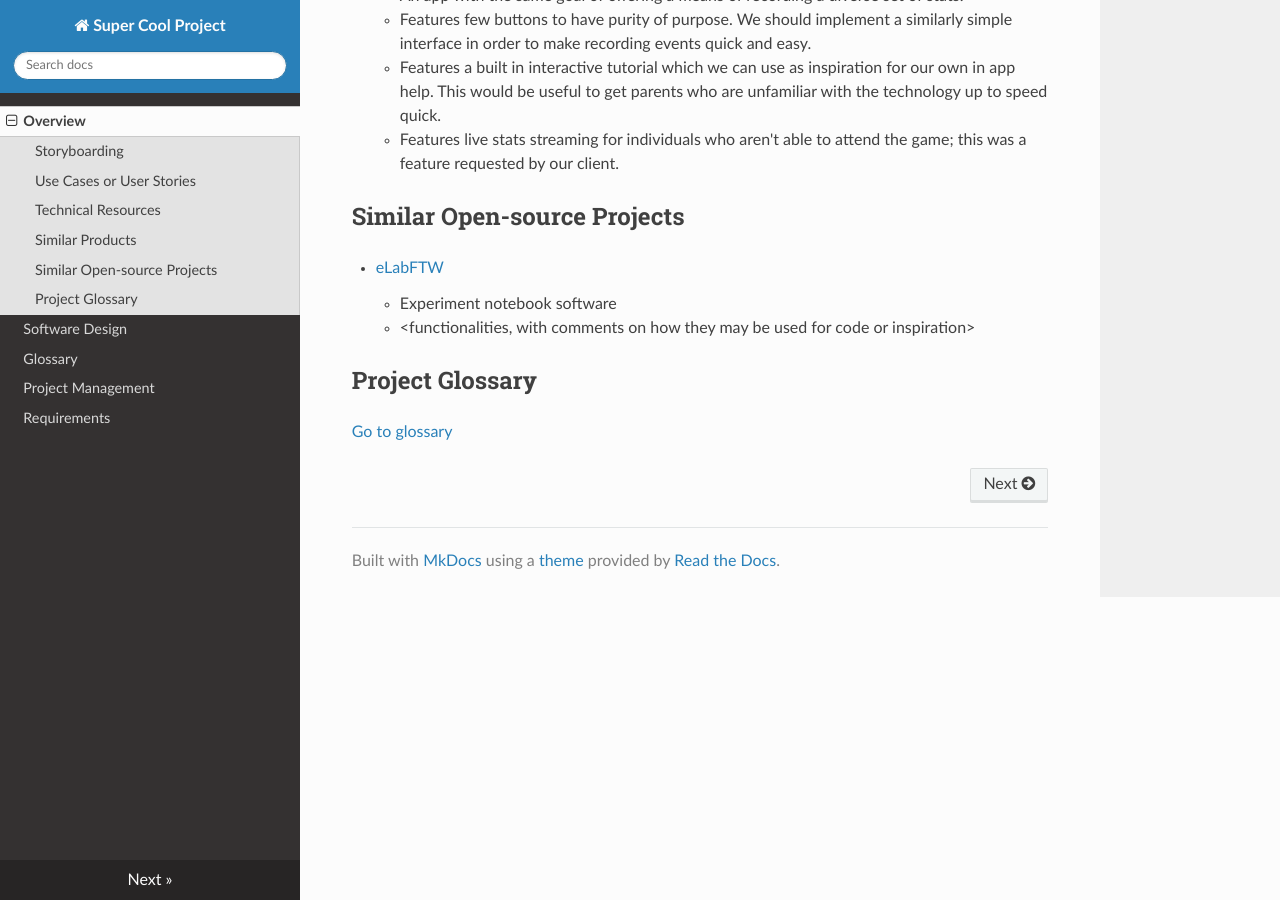
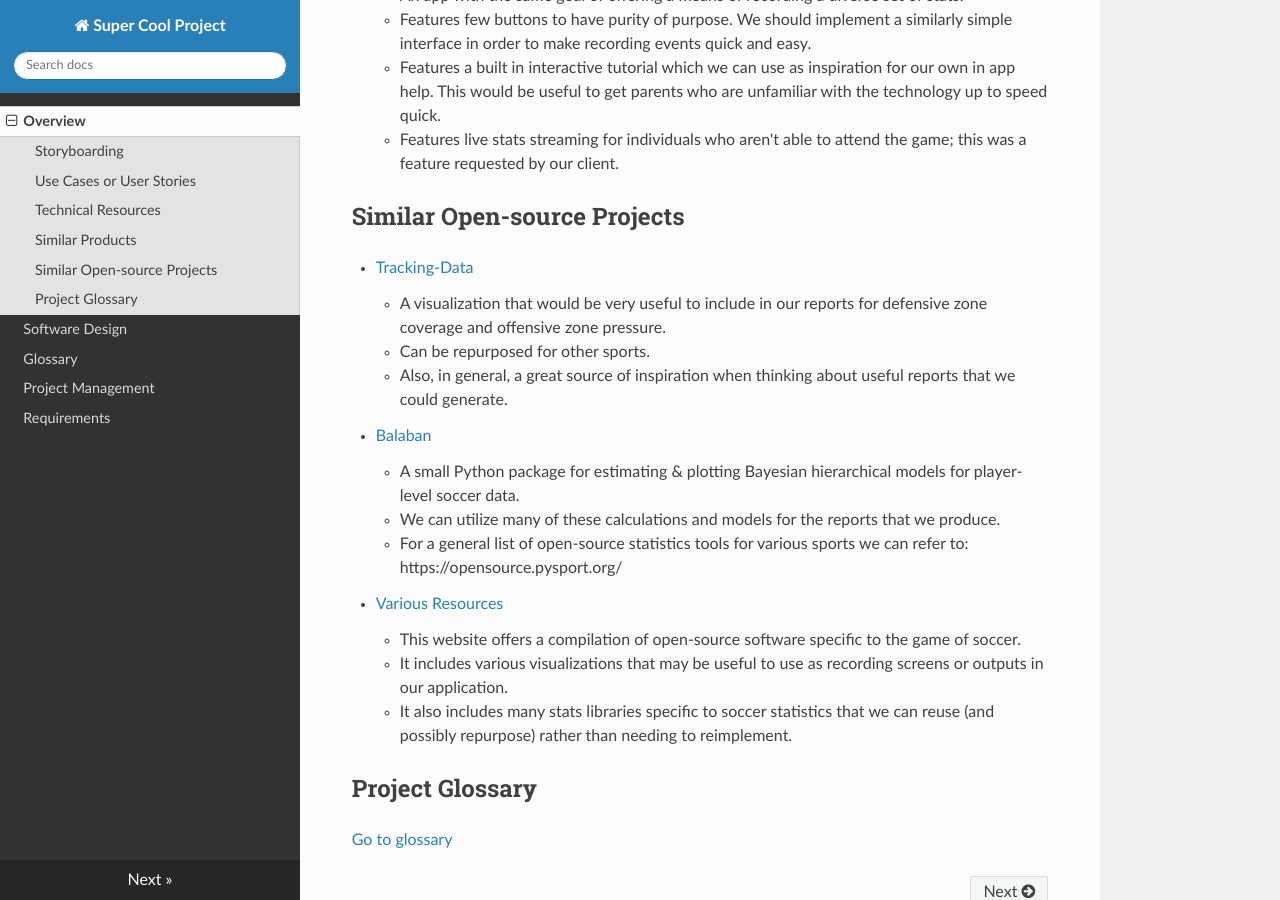
Before and after one commit to TaylorZowtuk/measure-what-matters, an MkDocs documentation site: the page built from docs/docs/index.md, in a window 1280 px wide and 900 px high, scrolled down 1432 px. Built offline with MkDocs 1.6.1, drawn with Linux system fonts in a browser that asks for light colours; nearby versions of some CDN libraries.

Commit message:
Add relevant open-source projects

```diff
--- a/docs/docs/index.md
+++ b/docs/docs/index.md
@@ -33,9 +33,20 @@ This is a storyboard describing user flow, the numbers correspond with something
 
 
 ## Similar Open-source Projects
-* [eLabFTW](https://github.com/elabftw/elabftw)
-    - Experiment notebook software
-    - &lt;functionalities, with comments on how they may be used for code or inspiration&gt;
+* [Tracking-Data](https://github.com/KubaMichalczyk/Tracking-Data)
+    - A visualization that would be very useful to include in our reports for defensive zone coverage and offensive zone pressure.
+    - Can be repurposed for other sports.
+    - Also, in general, a great source of inspiration when thinking about useful reports that we could generate.
+
+* [Balaban](https://github.com/anenglishgoat/balaban)
+    - A small Python package for estimating & plotting Bayesian hierarchical models for player-level soccer data.
+    - We can utilize many of these calculations and models for the reports that we produce.
+    - For a general list of open-source statistics tools for various sports we can refer to: https://opensource.pysport.org/
+
+* [Various Resources](https://awesomeopensource.com/project/matiasmascioto/awesome-soccer-analytics#open-source-libraries)
+    - This website offers a compilation of open-source software specific to the game of soccer.
+    - It includes various visualizations that may be useful to use as recording screens or outputs in our application.
+    - It also includes many stats libraries specific to soccer statistics that we can reuse (and possibly repurpose) rather than needing to reimplement.
 
 ## Project Glossary
 [Go to glossary](glossary)
```
